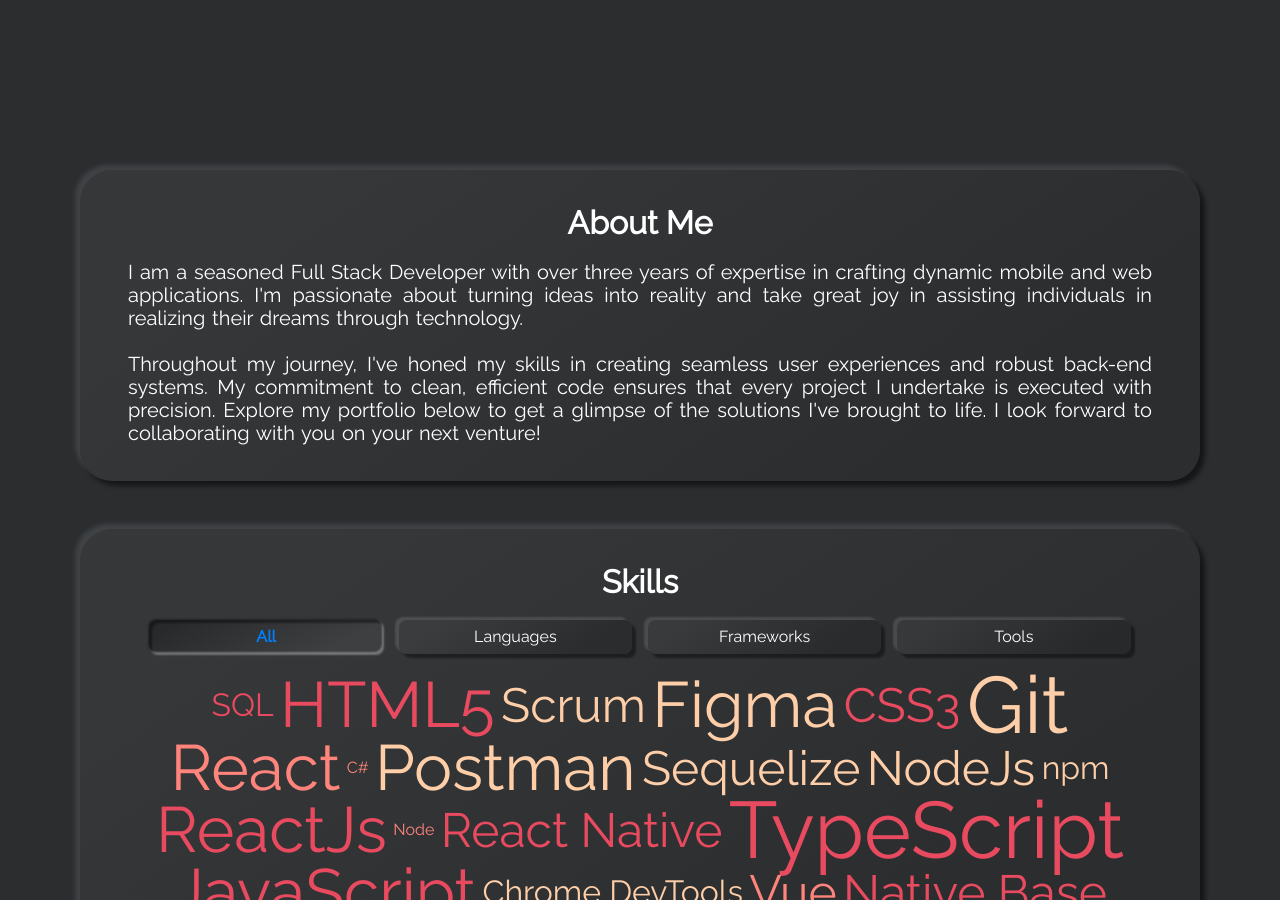
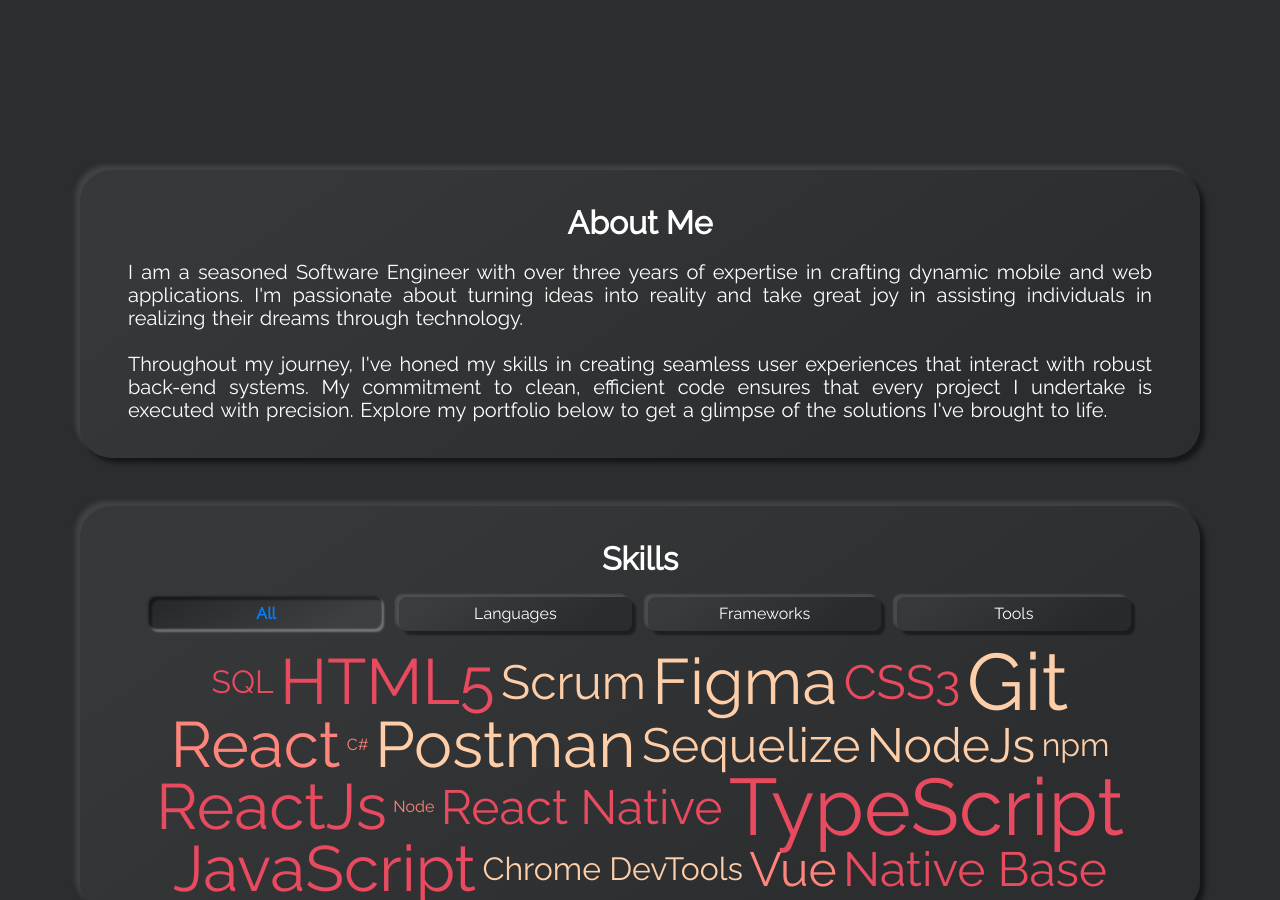
Before and after one commit to asadsidd16/asadportfolio, a Jekyll site: the page built from index.html, in a window 1280 px wide and 900 px high, scrolled down 890 px. Built offline with Jekyll 4.4.1, drawn with Linux system fonts in a browser that asks for light colours.

Commit message:
updated portfolio

```diff
--- a/_includes/section-aboutme.html
+++ b/_includes/section-aboutme.html
@@ -1,6 +1,6 @@
 <h1 class="title">{{site.about_me_title}}</h1>
-<p class="description" data-aos="fade-down">I am a seasoned Full Stack Developer with over three years of expertise in crafting dynamic mobile and web applications. I'm passionate about turning ideas into reality and take great joy in assisting individuals in realizing their dreams through technology.
+<p class="description" data-aos="fade-down">I am a seasoned Software Engineer with over three years of expertise in crafting dynamic mobile and web applications. I'm passionate about turning ideas into reality and take great joy in assisting individuals in realizing their dreams through technology.
 
-   <br />  <br /> Throughout my journey, I've honed my skills in creating seamless user experiences and robust back-end systems. My commitment to clean, efficient code ensures that every project I undertake is executed with precision.
+   <br />  <br /> Throughout my journey, I've honed my skills in creating seamless user experiences that interact with robust back-end systems. My commitment to clean, efficient code ensures that every project I undertake is executed with precision.
 
-    Explore my portfolio below to get a glimpse of the solutions I've brought to life. I look forward to collaborating with you on your next venture! </p>
+    Explore my portfolio below to get a glimpse of the solutions I've brought to life. </p>
```
